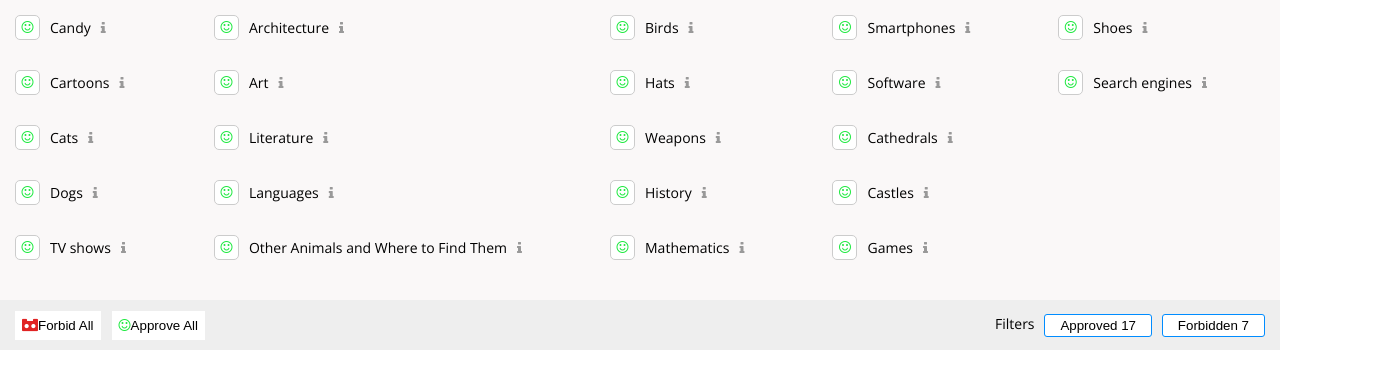
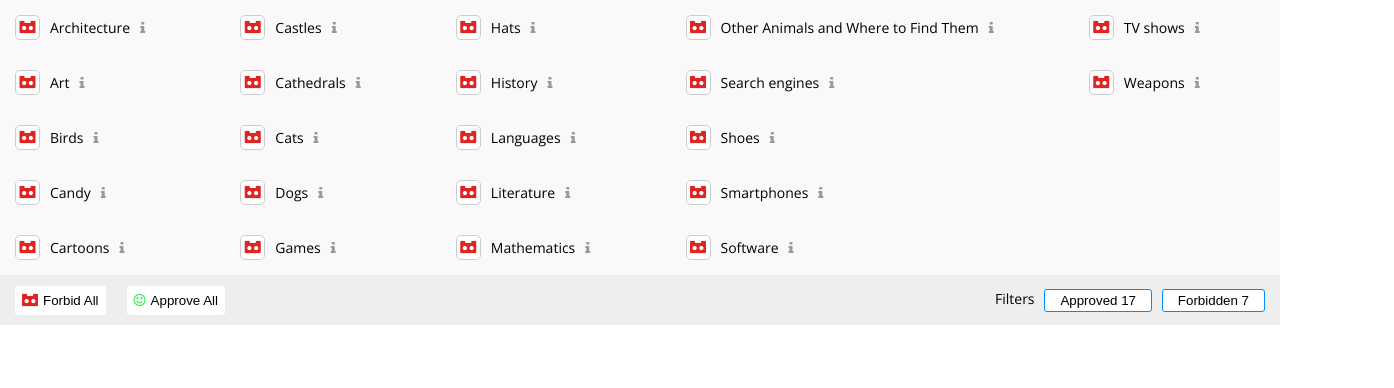
Before and after one commit to Asya-Mikhailova/react-test-task, a React (Create React App) app: page / in a window 1280 px wide. Shown: the top 388 px of the page, 1394 px wide, since content can reach past the window. Built offline with nearby package versions, Linux system fonts and the light colour scheme; data requests are answered from the project's data file.

Commit message:
feat: sort categories in alphabetical order

```diff
--- a/src/components/CategoriesContainer.css
+++ b/src/components/CategoriesContainer.css
@@ -17,10 +17,11 @@
 /* CATEGORIES */
 
 .categoriesContainer {
-  height: 300px;
+  max-height: 300px;
   display: flex;
   flex-wrap: wrap;
   flex-direction: column;
+  overflow: auto;
 }
 
 .category {
@@ -44,11 +45,6 @@
   margin-right: 10px;
 }
 
-.status-btn:hover {
-  cursor: pointer;
-  background-color: rgb(194, 189, 189);
-}
-
 /* FOOTER */
 
 .footer {
@@ -62,7 +58,7 @@
 
 .buttonContainer {
   display: flex;
-  width: 190px;
+  width: 210px;
   justify-content: space-between;
 }
 
@@ -70,6 +66,11 @@
   background-color: #fff;
   border: none;
   padding: 7px;
+  border-radius: 3px;
+}
+
+.btn i {
+  margin-right: 5px;
 }
 
 .btn-border {
@@ -80,7 +81,8 @@
 
 .btn:hover {
   cursor: pointer;
-  background-color: rgb(194, 189, 189);
+  background-color: rgb(230, 234, 243);
+  border: solid 1px #000;
 }
 
 .filterContainer {
--- a/src/components/CategoriesContainer.js
+++ b/src/components/CategoriesContainer.js
@@ -1,19 +1,41 @@
 import React, { useEffect } from 'react';
 import { useSelector, useDispatch } from 'react-redux';
-import { fetchCategories } from '../redux';
+import { fetchCategories, setIsSelected } from '../redux';
 import './CategoriesContainer.css';
 
 export const CategoriesContainer = () => {
   const loading = useSelector((state) => state.categories.loading);
   const error = useSelector((state) => state.categories.error);
   const categories = useSelector((state) => state.categories.categories);
-  console.log(categories);
+
+  const dynamicSort = (property) => {
+    let sortOrder = 1;
+    if (property[0] === '-') {
+      sortOrder = -1;
+      property = property.substr(1);
+    }
+
+    return function (a, b) {
+      if (sortOrder == -1) {
+        return b[property].localeCompare(a[property]);
+      } else {
+        return a[property].localeCompare(b[property]);
+      }
+    };
+  };
+
+  categories.sort(dynamicSort('name'));
+
   const dispatch = useDispatch();
 
   useEffect(() => {
     dispatch(fetchCategories());
     // eslint-disable-next-line react-hooks/exhaustive-deps
   }, []);
+
+  const selectCategory = (name) => {
+    dispatch(setIsSelected(name));
+  };
 
   return loading ? (
     <h2>Loading...</h2>
@@ -23,10 +45,18 @@ export const CategoriesContainer = () => {
     <div className='wrapper'>
       <div className='categoriesContainer'>
         {categories.map((category, index) => (
-          <div className='category'>
+          <div
+            className='category'
+            onClick={() => selectCategory(category.name)}
+          >
             <button className='status-btn'>
-              <i className='fa fa-smile-o'></i>
+              {category.isSelected ? (
+                <i className='fa fa-smile-o'></i>
+              ) : (
+                <i className='fa fa-simplybuilt'></i>
+              )}
             </button>
+
             <p key={index}>{category.name}</p>
             <i className='fa fa-info tooltip'>
               <span className='tooltiptext'>{category.description}</span>
@@ -34,6 +64,7 @@ export const CategoriesContainer = () => {
           </div>
         ))}
       </div>
+
       <div className='footer'>
         <div className='buttonContainer'>
           <button className='btn'>
--- a/src/redux/categories/categoriesActions.js
+++ b/src/redux/categories/categoriesActions.js
@@ -37,3 +37,18 @@ export const fetchCategoriesFailure = (error) => {
     payload: error,
   };
 };
+
+export const setIsSelected = (name) => ({
+  type: 'SET_SELECTED',
+  name,
+});
+
+// export const forbidAllIsSelected = (categories) => ({
+//   type: 'FORBID_ALL_SELECTED',
+//   categories,
+// });
+
+// export const approveAllIsSelected = (categories) => ({
+//   type: 'APPROVE_ALL_SELECTED',
+//   categories,
+// });
--- a/src/redux/categories/categoriesReducer.js
+++ b/src/redux/categories/categoriesReducer.js
@@ -23,6 +23,23 @@ const reducer = (state = initialState, action) => {
         categories: [],
         error: action.payload,
       };
+    case 'SET_SELECTED':
+      return {
+        ...state,
+        categories: state.categories.map((category) => ({
+          ...category,
+          isSelected:
+            category.name === action.name
+              ? !category.isSelected
+              : category.isSelected,
+        })),
+      };
+    // case 'FORBID_ALL_SELECTED':
+    //   return{
+    //     ...state,
+    //     categories: state.categories,
+    //     forbidIsSelected:
+    //   }
     default:
       return state;
   }
--- a/src/redux/index.js
+++ b/src/redux/index.js
@@ -1 +1 @@
-export { fetchCategories } from './categories/categoriesActions';
+export * from './categories/categoriesActions';
```
